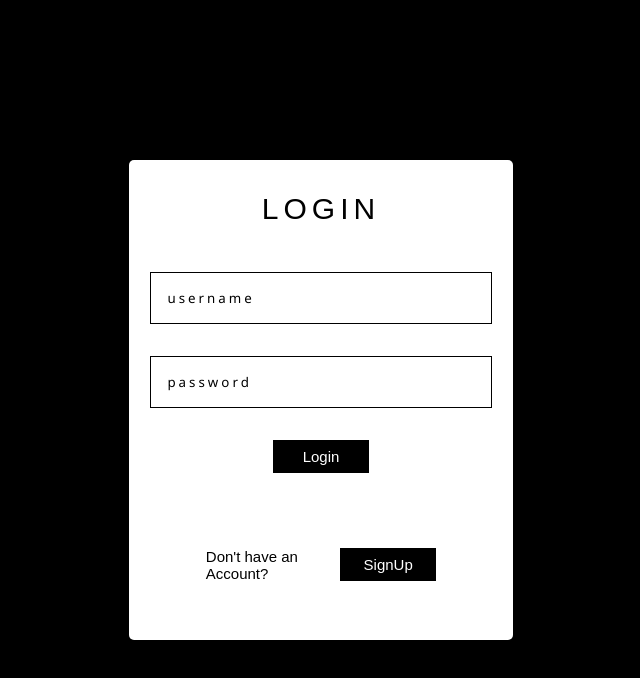
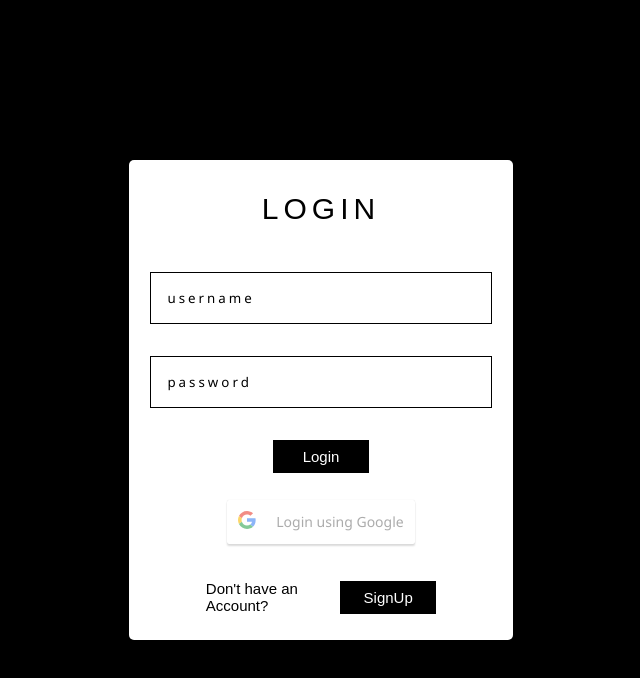
Before and after one commit to anirudhp26/mym, a React (Create React App) app: page / in a window 1280 px wide. Shown: the top 678 px of the page, without its empty margins (319-959 px from the left). Built offline with nearby package versions, Linux system fonts and the light colour scheme.

Commit message:
o-auth btn added

```diff
--- a/package.json
+++ b/package.json
@@ -7,8 +7,10 @@
     "@testing-library/react": "^13.4.0",
     "@testing-library/user-event": "^13.5.0",
     "axios": "^1.4.0",
+    "gapi-script": "^1.2.0",
     "react": "^18.2.0",
     "react-dom": "^18.2.0",
+    "react-google-login": "^5.2.2",
     "react-router-dom": "^6.13.0",
     "react-scripts": "5.0.1",
     "web-vitals": "^2.1.4"
--- a/public/index.html
+++ b/public/index.html
@@ -39,5 +39,6 @@
         To create a production bundle, use `npm run build` or `yarn build`.
       -->
       <script src="https://kit.fontawesome.com/eae0ccc16c.js" crossorigin="anonymous"></script>
+      <script src="https://accounts.google.com/gsi/client" async defer></script>
   </body>
 </html>
--- a/src/global.css
+++ b/src/global.css
@@ -34,6 +34,10 @@
     border: 1px solid white;
 }
 
+#signInButton{
+    margin: auto;
+}
+
 .img-heading{
     margin: 2rem 0;
     font-weight: 600;
--- a/src/views/LoginAuth.js
+++ b/src/views/LoginAuth.js
@@ -2,7 +2,10 @@ import React, { useContext } from 'react'
 import Axios from 'axios';
 import { useNavigate } from 'react-router-dom';
 import './Auth.css'
+import GoogleLogin from 'react-google-login';
 import { AuthContext } from '../AuthContext';
+
+const client_id = '1000045723205-13uqjv0vbms6r55mqhri0pg5d83d33su.apps.googleusercontent.com';
 export default function LoginAuth() {
     const [loginsignupToggle, setLoginsignuptoggle] = React.useState(true);
     const [email, setEmail] = React.useState('');
@@ -57,6 +60,17 @@ export default function LoginAuth() {
                         <button className="authButton" onClick={formSubmitlogin}>
                             Login
                         </button>
+                        <div id='signInButton'>
+                            <GoogleLogin
+                                clientId={client_id}
+                                buttonText='Login using Google'
+                                onSuccess={() => {setAuth(true)}}
+                                onFailure={() => {setAuth(false)}}
+                                cookiePolicy='single_host_origin'
+                                isSignedIn={true}
+                            >
+                            </GoogleLogin>
+                        </div>
                         <div className="moreSection">
                             <p style={{ margin: 'auto', fontSize: '15px', fontFamily: "'Anton', sans-serif" }}>Don't have an Account?</p>
                             <button className="moreButton" onClick={btntoggle}>
@@ -85,6 +99,17 @@ export default function LoginAuth() {
                         <button className="authButton" onClick={formSubmitsignup}>
                             SignUp
                         </button>
+                        <div id='signInButton'>
+                            <GoogleLogin
+                                clientId={client_id}
+                                buttonText='Login using Google'
+                                onSuccess={() => {setAuth(true)}}
+                                onFailure={() => {setAuth(false)}}
+                                cookiePolicy='single_host_origin'
+                                isSignedIn={true}
+                            >
+                            </GoogleLogin>
+                        </div>
                         <div className="moreSection">
                             <p style={{ margin: 'auto', fontSize: '15px', fontFamily: "'Anton', sans-serif" }}>Already have an Account?</p>
                             <button className="moreButton" onClick={btntoggle}>
@@ -105,3 +130,11 @@ export default function LoginAuth() {
         </>
     )
 }
+
+
+
+
+// oauth
+
+// 1000045723205-13uqjv0vbms6r55mqhri0pg5d83d33su.apps.googleusercontent.com
+// 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
```
Also changed, not shown: 1 other file (tests, documents, lock files or other folders).
